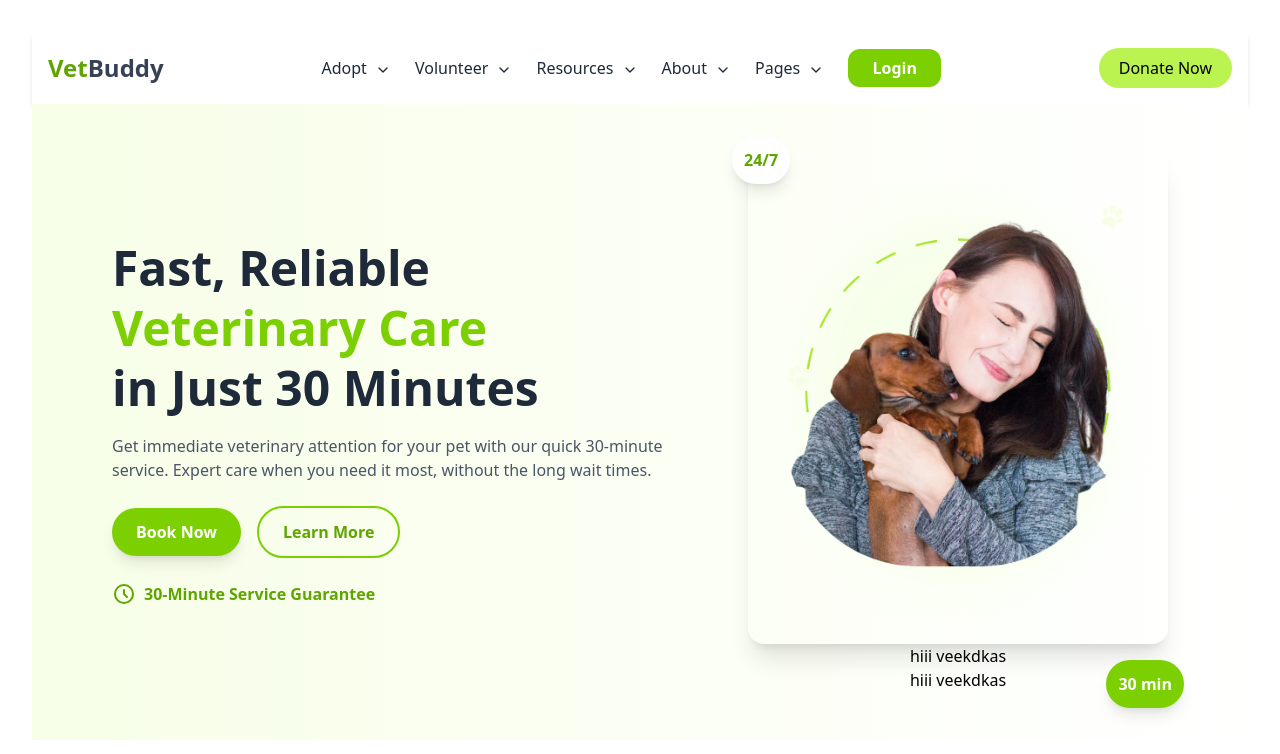
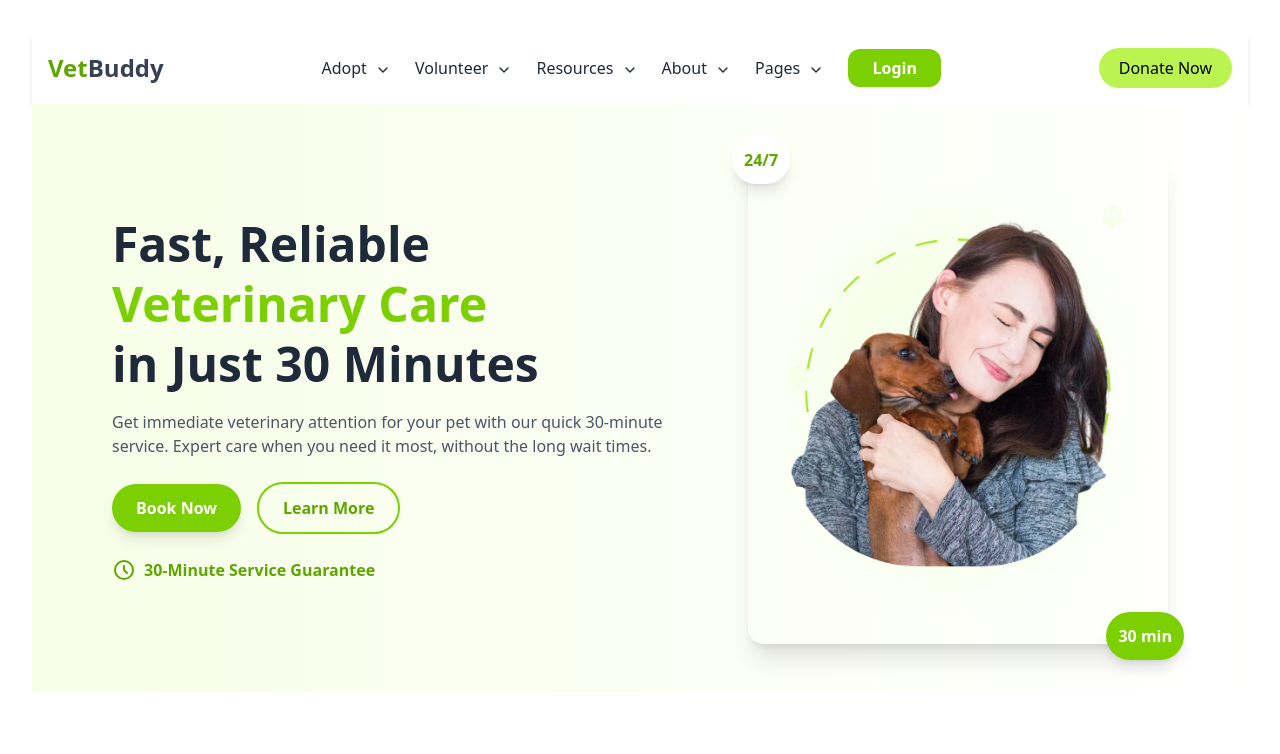
Before and after one commit to viveka941/Vetbuddy_service, a React (Vite) app in the folder frontend/: page / in a window 1280 px wide. Shown: the top 754 px of the page. Built offline with nearby package versions, Linux system fonts and the light colour scheme.

Commit message:
hero-new

```diff
--- a/frontend/src/component/Hero.jsx
+++ b/frontend/src/component/Hero.jsx
@@ -43,8 +43,6 @@ const Hero = () => {
         <div className="absolute -bottom-4 -right-4 bg-lime-500 text-white p-3 rounded-full shadow-lg">
           <span className="font-bold">30 min</span>
         </div>
-        <h1>hiii veekdkas</h1>
-        <h1>hiii veekdkas</h1>
       </div>
     </section>
   );
```
